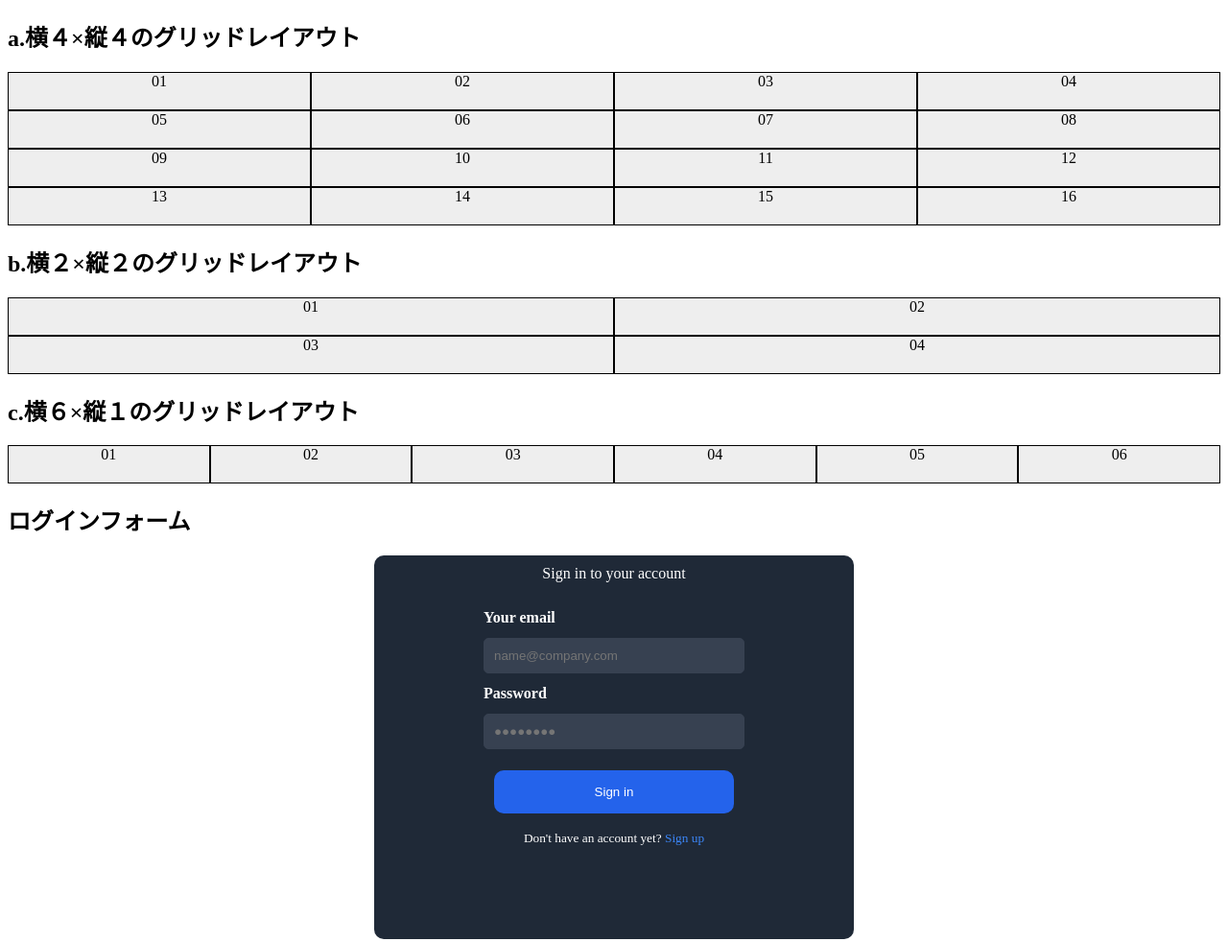
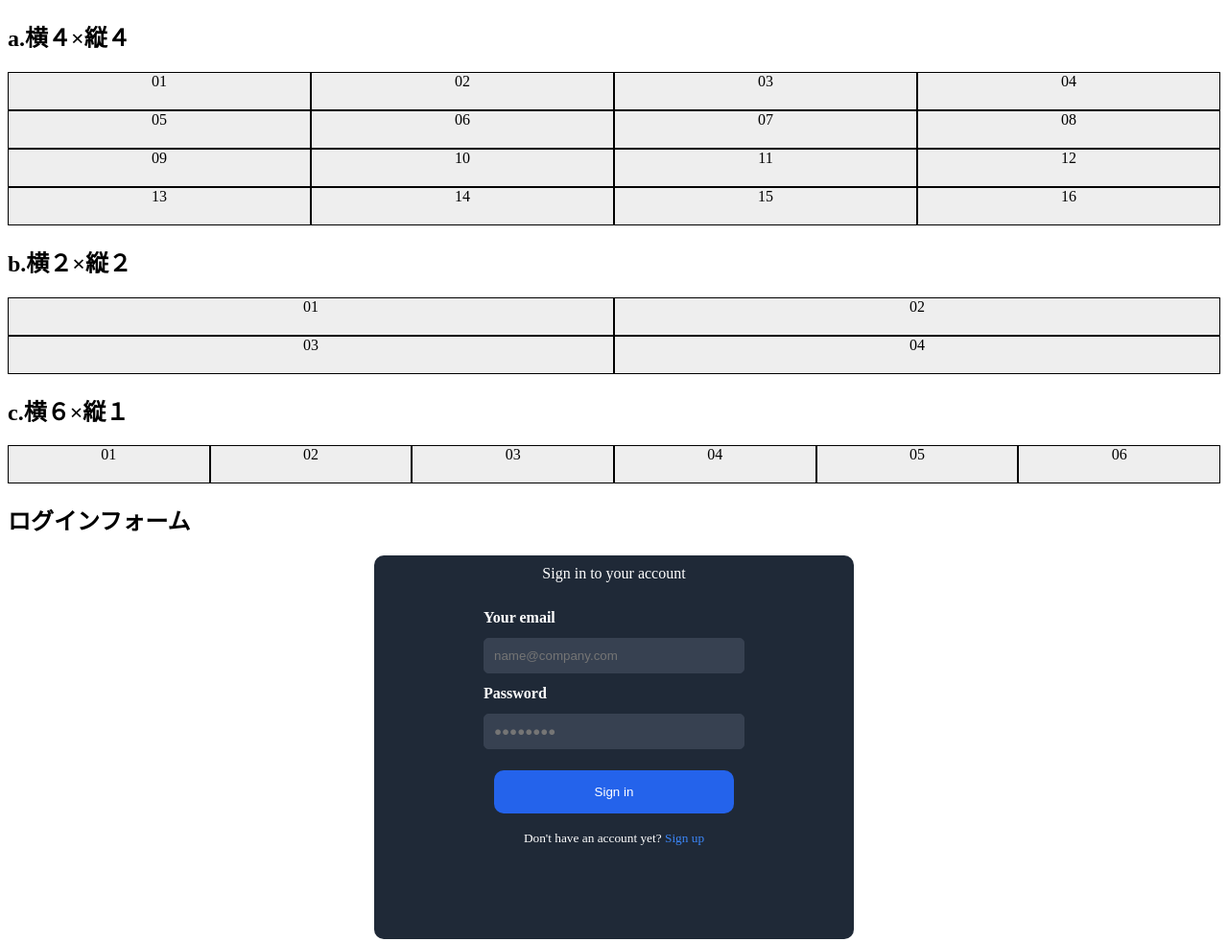
Before and after one commit to sueyoshi-net/w8-output, a plain HTML site: page html-css/index.html in a window 1280 px wide. Shown: the whole page at 96% size. Drawn offline with Linux system fonts and the light colour scheme.

Commit message:
h1を修正

```diff
--- a/html-css/index.html
+++ b/html-css/index.html
@@ -9,7 +9,7 @@
   </head>
   <body>
     <section class="section">
-      <h1 class="header">a.横４×縦４のグリッドレイアウト</h1>
+      <h1 class="header">a.横４×縦４</h1>
       <div class="grid grid-col-4">
         <div class="grid-item">01</div>
         <div class="grid-item">02</div>
@@ -30,7 +30,7 @@
       </div>
     </section>
     <section class="section">
-      <h1 class="header">b.横２×縦２のグリッドレイアウト</h1>
+      <h1 class="header">b.横２×縦２</h1>
       <div class="grid grid-col-2">
         <div class="grid-item">01</div>
         <div class="grid-item">02</div>
@@ -39,7 +39,7 @@
       </div>
     </section>
     <section class="section">
-      <h1 class="header">c.横６×縦１のグリッドレイアウト</h1>
+      <h1 class="header">c.横６×縦１</h1>
       <div class="grid1 grid-col-1">
         <div class="grid-item">01</div>
         <div class="grid-item">02</div>
```
